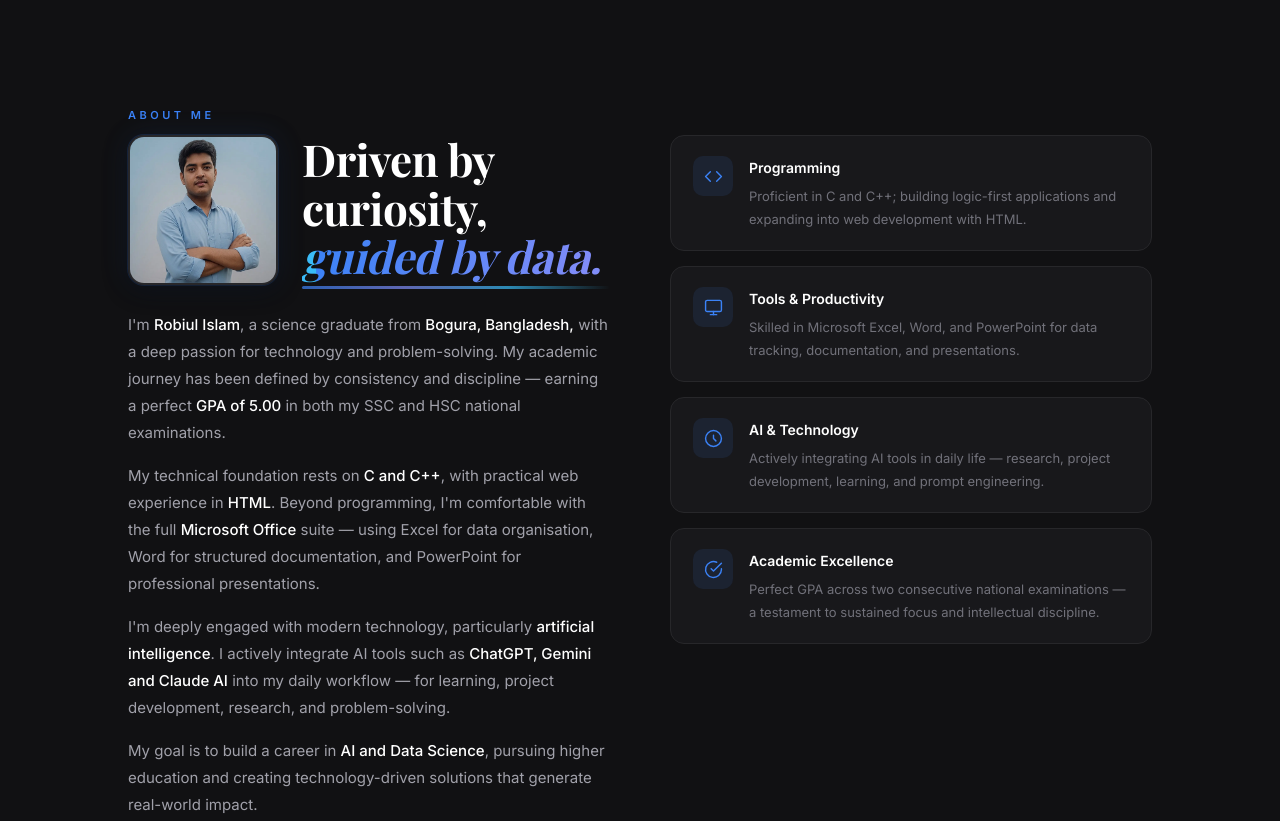
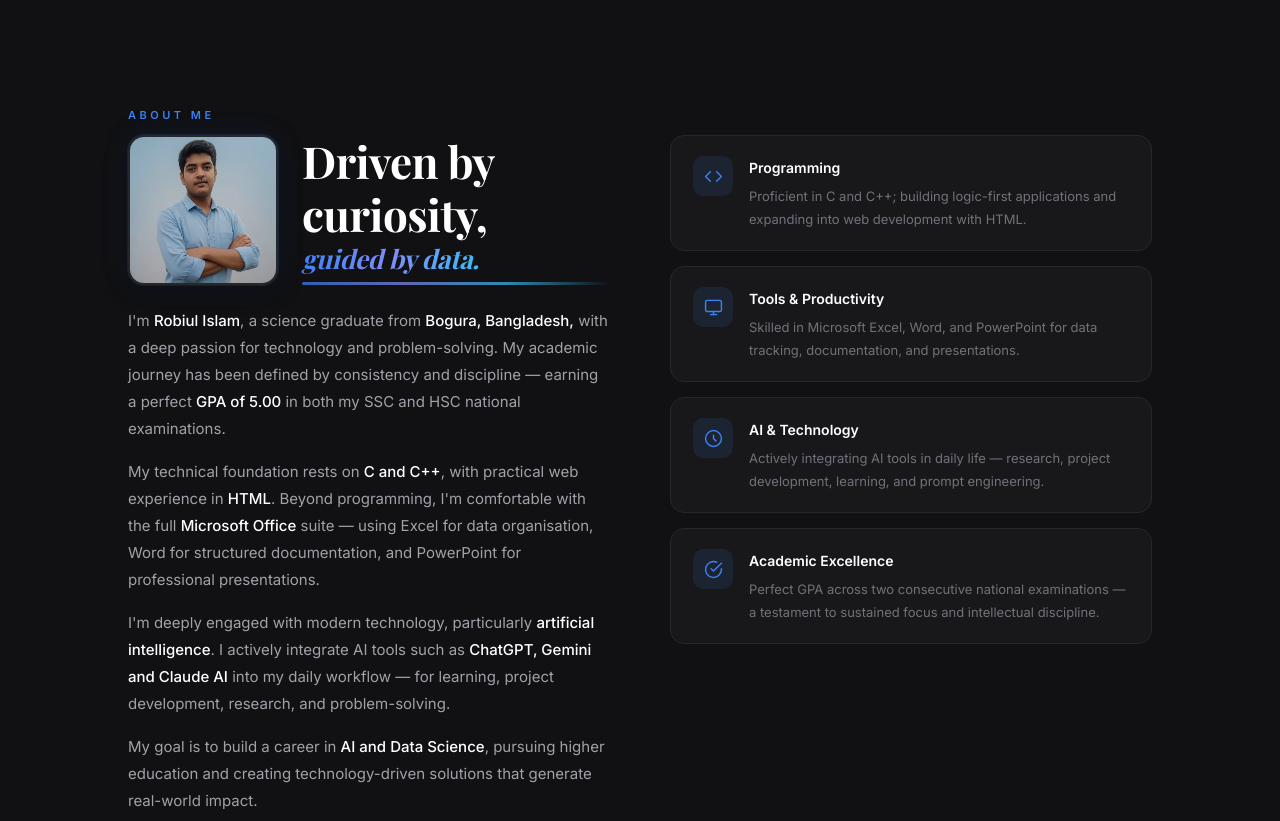
Before and after one commit to robiulhub/portfolio, a plain HTML site: page index.html in a window 1280 px wide. Shown: the part 802-1623 px from the top of the page. Drawn offline with nearby package versions, Linux system fonts and the light colour scheme; a web font is replaced by a local one.

Commit message:
Add files via upload

```diff
--- a/index.html
+++ b/index.html
@@ -351,10 +351,11 @@
       font-family: var(--font-h);
       font-size: clamp(28px, 3.8vw, 44px);
       font-weight: 700;
-      line-height: 1.1;
+      line-height: 1.2;
       letter-spacing: -0.5px;
       margin-bottom: 8px;
       position: relative;
+      overflow: visible;
     }
     .about-driven .driven-line1 {
       display: block;
@@ -364,16 +365,18 @@
     .about-driven em {
       font-style: italic;
       display: block;
-      background: linear-gradient(100deg, #3B82F6 0%, #818CF8 45%, #38BDF8 100%);
-      -webkit-background-clip: text;
-      -webkit-text-fill-color: transparent;
-      background-clip: text;
-      background-size: 200% auto;
-      animation: shimmer 3.5s linear infinite;
       position: relative;
-    }
-    .about-driven em::after {
-      content: '';
+      line-height: 1.5;
+      overflow: visible;
+    }
+    /* SVG handles the gradient text — no background-clip, no descender clipping */
+    .about-driven em svg.em-svg {
+      display: block;
+      width: 100%;
+      height: auto;
+      overflow: visible;
+    }
+    .about-driven .em-underline {
       display: block;
       height: 2.5px;
       width: 100%;
@@ -777,6 +780,7 @@
       .hero-title { font-size: 1.2rem; }
       .about-grid { grid-template-columns:1fr; gap:40px; }
       .about-driven em { display:inline; }
+      .about-driven em .em-inner { display:inline; }
       .about-photo-row { flex-direction: column; align-items: flex-start; gap: 18px; }
       .about-photo { width: 120px; height: 120px; border-radius: 14px; }
       .leadership-grid { grid-template-columns:1fr; }
@@ -890,7 +894,22 @@
             <div class="about-photo">
               <img src="my photo.webp" alt="Robiul Islam">
             </div>
-            <h2 class="about-driven"><span class="driven-line1">Driven by curiosity,</span> <em>guided by data.</em></h2>
+            <h2 class="about-driven"><span class="driven-line1">Driven by curiosity,</span> <em><svg class="em-svg" viewBox="0 0 520 60" xmlns="http://www.w3.org/2000/svg" aria-label="guided by data." role="img" preserveAspectRatio="xMinYMid meet">
+                <defs>
+                  <linearGradient id="emGrad" x1="0%" y1="0%" x2="100%" y2="0%">
+                    <stop offset="0%" stop-color="#3B82F6">
+                      <animate attributeName="stop-color" values="#3B82F6;#38BDF8;#818CF8;#3B82F6" dur="3.5s" repeatCount="indefinite"/>
+                    </stop>
+                    <stop offset="50%" stop-color="#818CF8">
+                      <animate attributeName="stop-color" values="#818CF8;#3B82F6;#38BDF8;#818CF8" dur="3.5s" repeatCount="indefinite"/>
+                    </stop>
+                    <stop offset="100%" stop-color="#38BDF8">
+                      <animate attributeName="stop-color" values="#38BDF8;#818CF8;#3B82F6;#38BDF8" dur="3.5s" repeatCount="indefinite"/>
+                    </stop>
+                  </linearGradient>
+                </defs>
+                <text x="0" y="48" font-family="Playfair Display, serif" font-style="italic" font-weight="700" font-size="44" fill="url(#emGrad)">guided by data.</text>
+              </svg><span class="em-underline"></span></em></h2>
           </div>
           <div class="about-text">
             <p>
@@ -1043,8 +1062,8 @@
             <span class="badge">Microsoft Word</span>
             <span class="badge">Microsoft PowerPoint</span>
             <span class="badge">Claude AI</span>
+            <span class="badge">Gemini</span>
             <span class="badge">ChatGPT</span>
-            <span class="badge">Gemini</span>
           </div>
         </div>
 
@@ -1091,7 +1110,7 @@
           <div class="badges">
             <span class="badge">Bengali (Native)</span>
             <span class="badge">English (Proficient)</span>
-            <span class="badge">Hindi (Fluent - Conversational)</span>
+            <span class="badge">(Fluent — Conversational)</span>
             <span class="badge">Urdu (Conversational)</span>
           </div>
         </div>
```
